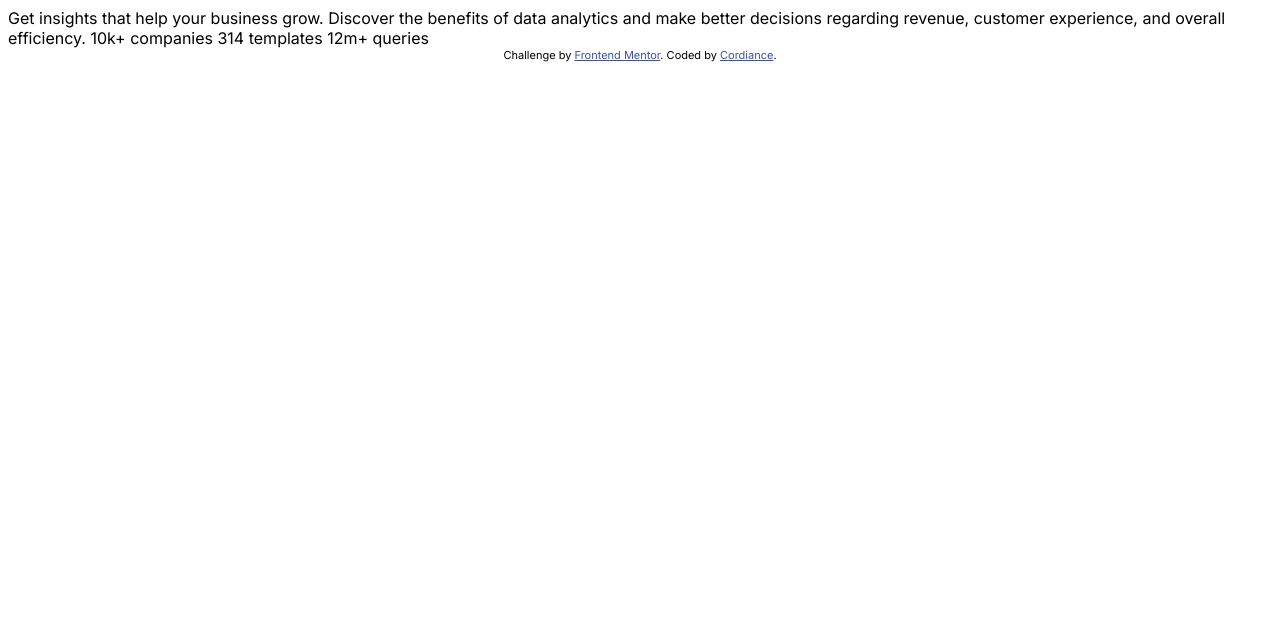
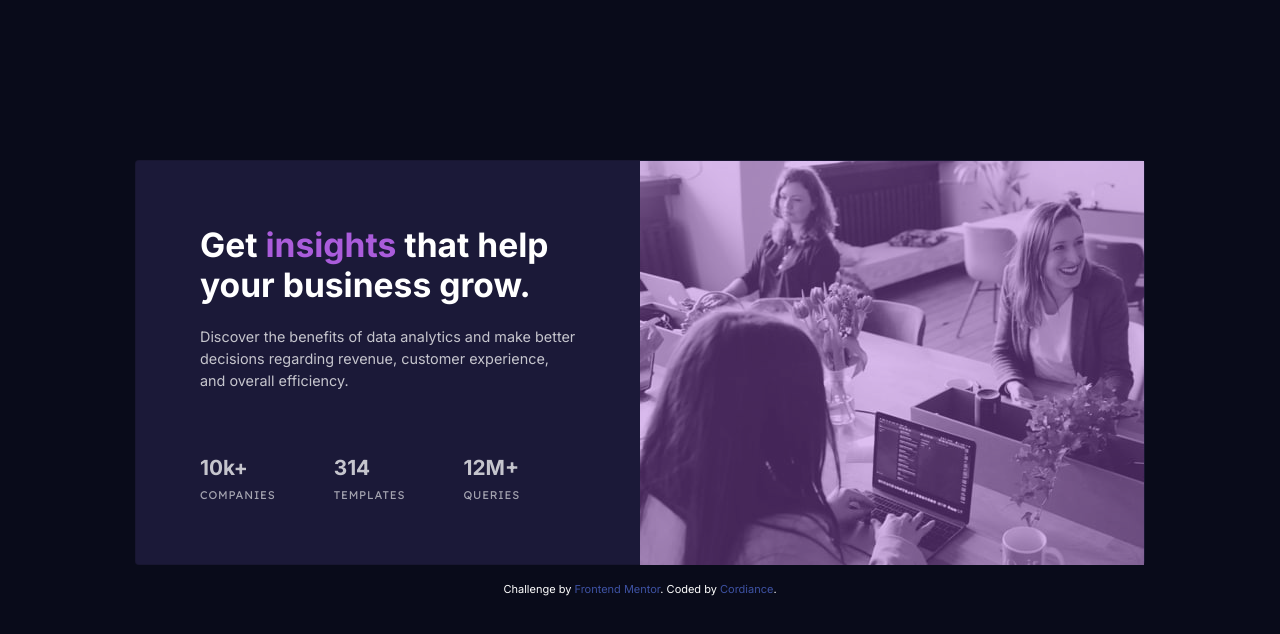
Before and after one commit to Cordiance/stats-preview-card-component, a plain HTML site: page index.html in a window 1280 px wide. Drawn offline with nearby package versions, Linux system fonts and the light colour scheme.

Commit message:
normal screen size finished

```diff
--- a/index.html
+++ b/index.html
@@ -8,7 +8,11 @@
 
   <link rel="icon" type="image/png" sizes="32x32" href="./images/favicon-32x32.png">
 
-  <!-- atyle.css -->
+  <!-- Bootstrap CSS -->
+  <link rel="stylesheet" href="https://stackpath.bootstrapcdn.com/bootstrap/4.3.1/css/bootstrap.min.css"
+    integrity="sha384-ggOyR0iXCbMQv3Xipma34MD+dH/1fQ784/j6cY/iJTQUOhcWr7x9JvoRxT2MZw1T" crossorigin="anonymous">
+
+  <!-- style.css -->
   <link rel="stylesheet" href="style.css">
 
   <title>Frontend Mentor | Stats preview card component</title>
@@ -17,19 +21,51 @@
 
 <body>
 
-  Get insights that help your business grow.
+  <main class="mx-auto card mb-3">
+    <div class="row no-gutters">
 
-  Discover the benefits of data analytics and make better decisions regarding revenue, customer
-  experience, and overall efficiency.
+      <div class="col-md-6">
+        <div class="card-body">
 
-  10k+ companies
-  314 templates
-  12m+ queries
+          <h1 class="card-title">Get <span class="accent">insights</span> that help your business grow.</h1>
+          <p class="card-text">
+            Discover the benefits of data analytics and make better decisions regarding revenue, customer
+            experience, and overall efficiency.
+          </p>
+
+          <div class="card-text stats d-flex justify-content-between">
+            <p>10k+ <span>companies</span></p>
+            <p>314 <span>templates</span></p>
+            <p>12M+ <span>queries</span></p>
+          </div>
+
+        </div>
+      </div>
+
+      <div class="col-md-6 overlay">
+        <img class="img rounded-right" src="/images/image-header-desktop.jpg" alt="People working with PCs">
+      </div>
+
+
+    </div>
+  </main>
 
   <div class="attribution">
     Challenge by <a href="https://www.frontendmentor.io?ref=challenge" target="_blank">Frontend Mentor</a>.
     Coded by <a href="https://github.com/Cordiance">Cordiance</a>.
   </div>
+
+  <!-- Optional JavaScript -->
+  <!-- jQuery first, then Popper.js, then Bootstrap JS -->
+  <script src="https://code.jquery.com/jquery-3.3.1.slim.min.js"
+    integrity="sha384-q8i/X+965DzO0rT7abK41JStQIAqVgRVzpbzo5smXKp4YfRvH+8abtTE1Pi6jizo"
+    crossorigin="anonymous"></script>
+  <script src="https://cdnjs.cloudflare.com/ajax/libs/popper.js/1.14.7/umd/popper.min.js"
+    integrity="sha384-UO2eT0CpHqdSJQ6hJty5KVphtPhzWj9WO1clHTMGa3JDZwrnQq4sF86dIHNDz0W1"
+    crossorigin="anonymous"></script>
+  <script src="https://stackpath.bootstrapcdn.com/bootstrap/4.3.1/js/bootstrap.min.js"
+    integrity="sha384-JjSmVgyd0p3pXB1rRibZUAYoIIy6OrQ6VrjIEaFf/nJGzIxFDsf4x0xIM+B07jRM"
+    crossorigin="anonymous"></script>
 </body>
 
 </html>
--- a/style.scss
+++ b/style.scss
@@ -13,6 +13,73 @@ $slightlytransparentwhitestat:hsla(0, 0%, 100%, 0.6); // stat headings
 body {
     font-family: 'Inter', sans-serif;
     font-size: 1rem;
+    font-weight: 400;
+    color: $white;
+    background-color: $verydarkblue;
+    margin: 20vh auto;
+
+    .card {
+        max-width: 1010px;
+        height: 405px;
+        background-color: $darkdesaturatedblue;
+
+        .card-body {
+            padding: 4rem 4rem 2.65rem;
+
+            .card-title {
+                font-size: 2.1rem;
+                font-weight: 600;
+            }
+
+            .accent {
+                color: $softviolet;
+            }
+
+            .card-text {
+                font-size: 0.9rem;
+                padding-top: 0.5rem;
+                line-height: 1.4rem;
+                color: $slightlytransparentwhitemain;
+
+            }
+
+            .stats {
+                padding-top: 3rem;
+                width: 320px;
+                margin-right: 1rem;
+            }
+
+            .stats p {
+                font-size: 1.3rem;
+                font-weight: 700;
+                display: flex;
+                flex-direction: column;
+                justify-content: center;
+
+                span {
+                    font-family: 'Lexend Deca', sans-serif;
+                    color: $slightlytransparentwhitestat;
+                    font-size: 0.7rem;
+                    font-weight: 400;
+                    letter-spacing: 0.05rem;
+                    text-transform: uppercase;
+                    padding-top: 0.3rem;
+                }
+            }
+        }
+
+        .overlay {
+            width: 100%;
+            height: 404px;
+            background: $softviolet;
+            overflow: hidden;
+        }
+
+        img {
+            //width: 400px;
+            opacity: 0.6;
+        }
+    }
 
     .attribution {
         font-size: 11px;
```
Also changed, not shown: style.css, 1 other file.
